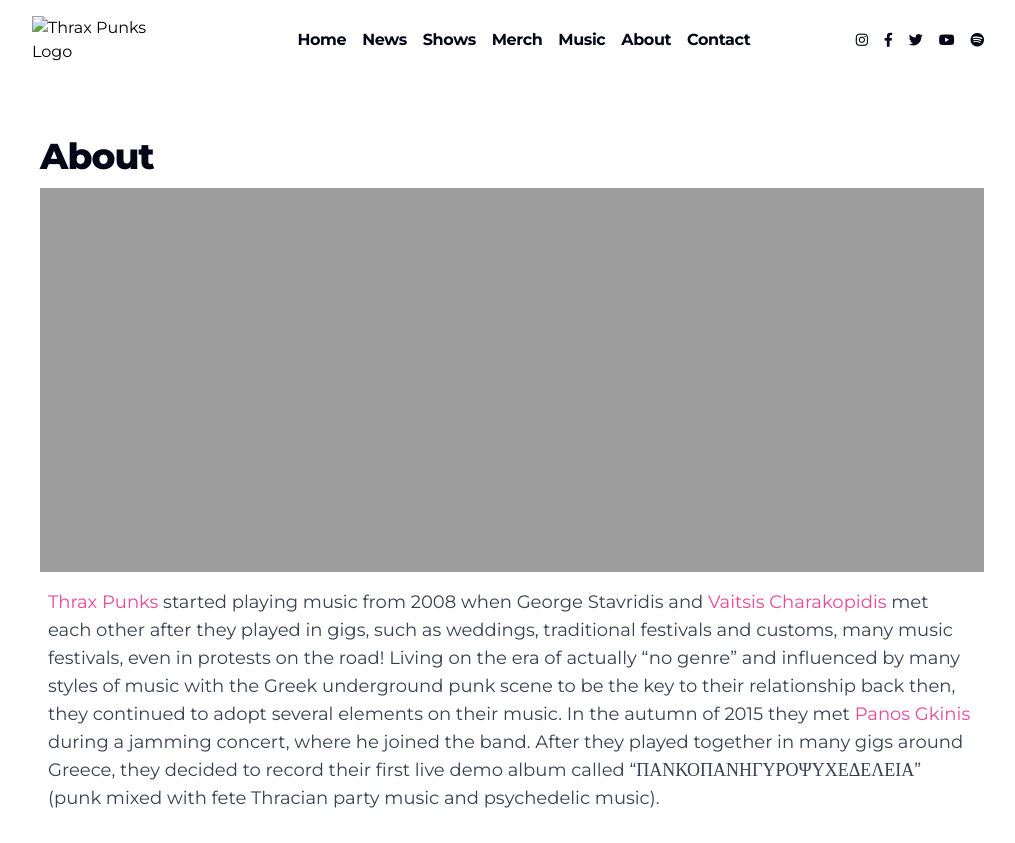
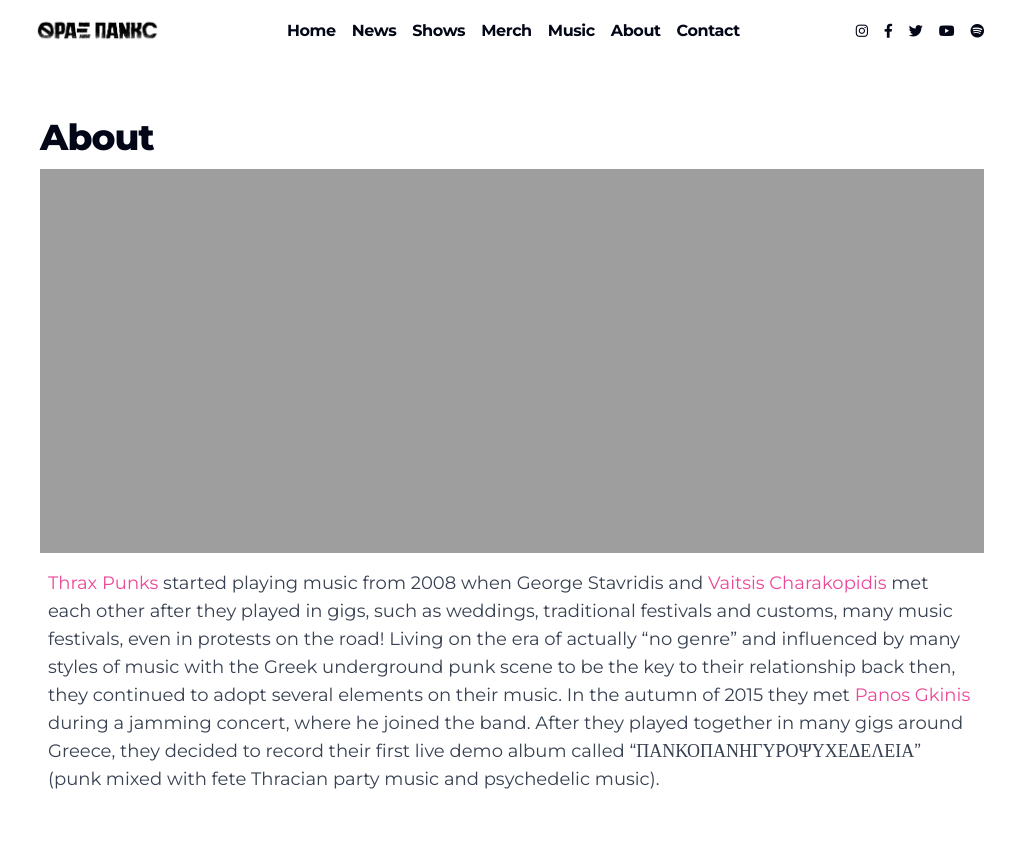
Before and after one commit to bilroum/thrax_pnkc_template, a website: page dist/about.html in a window 1280 px wide. Shown: the top 843 px of the page, without its empty margins (128-1143 px from the left). Drawn offline with Linux system fonts and the light colour scheme; the site is published under a folder, as on GitHub Pages, so addresses that start at the root find nothing.

Commit message:
changed the paths

```diff
--- a/dist/about.html
+++ b/dist/about.html
@@ -24,7 +24,7 @@
       <!-- Logo -->
       <a href="./index.html">
         <img
-          src="/src/img/THRAX PUNKS_4-01 (2).jpg"
+          src="../src/img/THRAX PUNKS_4-01 (2).jpg"
           alt="Thrax Punks Logo"
           class="w-40 h-auto -ml-2"
         />
```
Also changed, not shown: dist/contact.html (+1 -1 lines).
